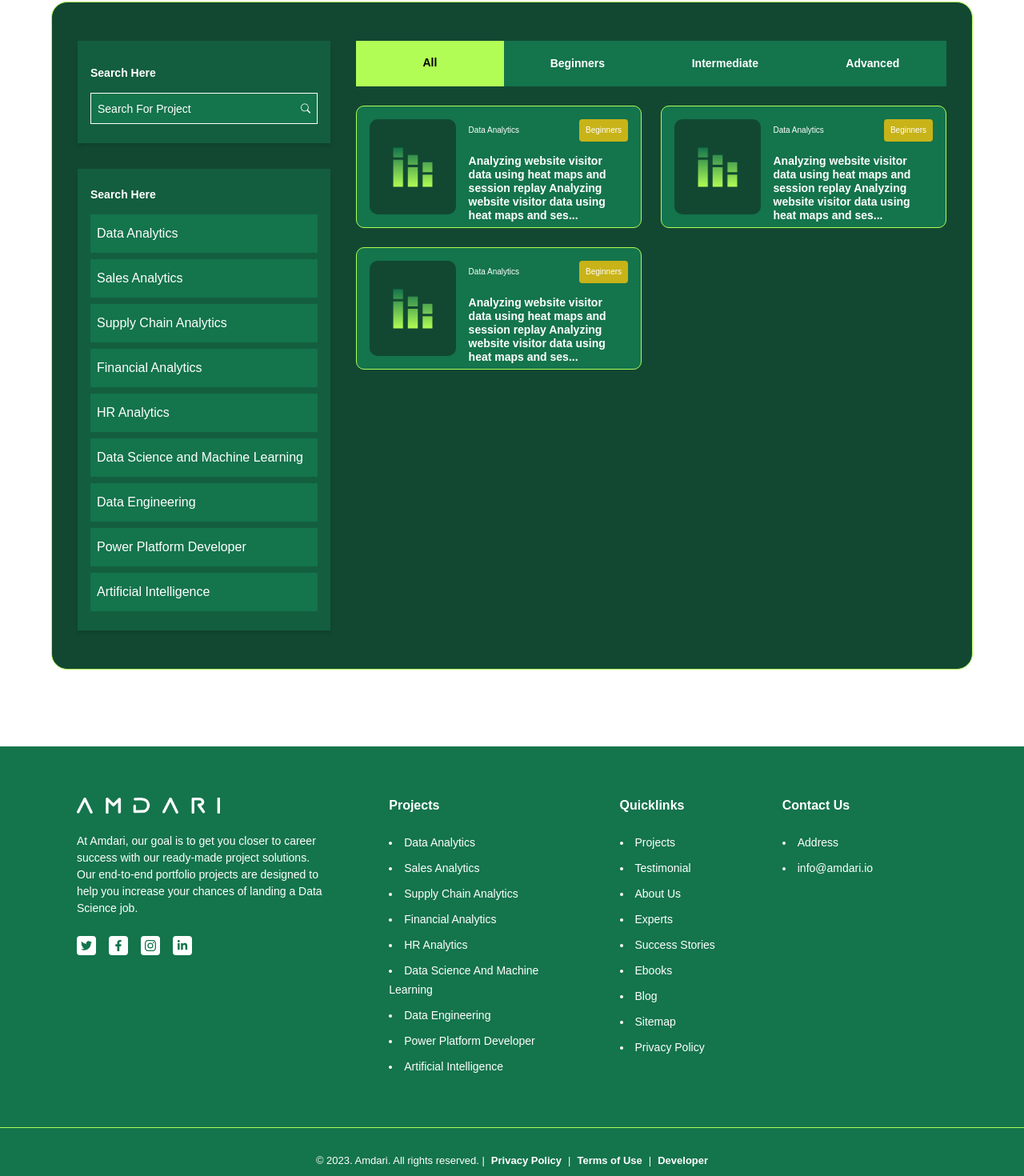
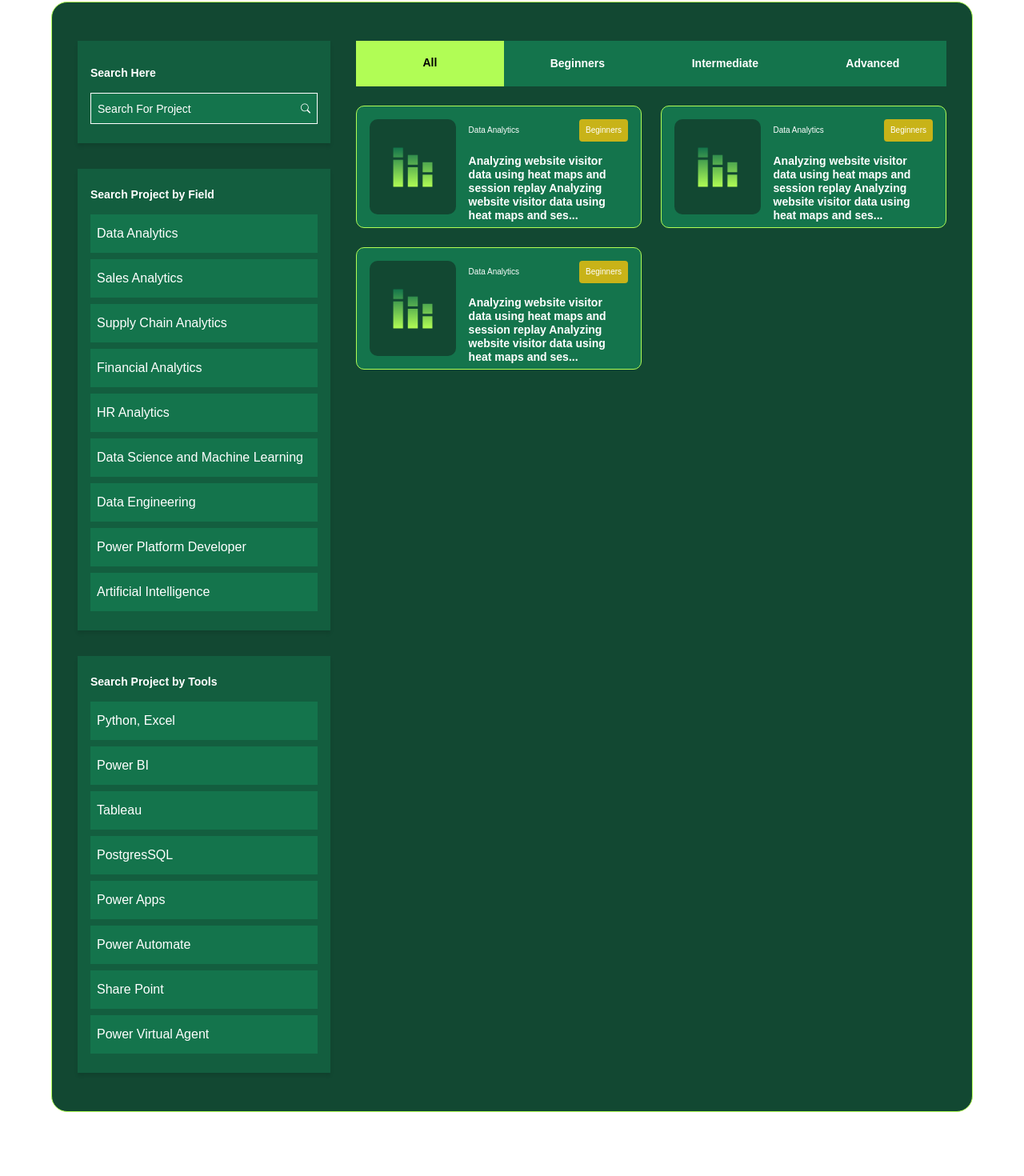
Before and after one commit to IamAnderson/just-work, a React (Vite) app: page /project-paths in a window 1280 px wide. Shown: the part 494-1964 px from the top of the page at 80% size. Built offline with nearby package versions, Linux system fonts and the light colour scheme.

Commit message:
Project paths page updated

```diff
--- a/src/pages/projects/ProjectPaths.jsx
+++ b/src/pages/projects/ProjectPaths.jsx
@@ -32,7 +32,7 @@ const ProjectPaths = () => {
                         </div>
 
                         <div className='project_path__search_box__shadow flex flex-col items-start justify-start gap-4 bg-[#14744C80] w-full py-6 px-4'>
-                            <span className='text-[14px] font-bold leading-[17.07px]'> Search Here </span>
+                            <span className='text-[14px] font-bold leading-[17.07px]'> Search Project by Field </span>
 
                             <div className='flex flex-col items-start justify-start gap-2 w-full'>
                                 <span className='bg-[#14744C] cursor-pointer w-full px-2 py-3'> Data Analytics </span>
@@ -44,6 +44,21 @@ const ProjectPaths = () => {
                                 <span className='bg-[#14744C] cursor-pointer w-full px-2 py-3'> Data Engineering </span>
                                 <span className='bg-[#14744C] cursor-pointer w-full px-2 py-3'> Power Platform Developer </span>
                                 <span className='bg-[#14744C] cursor-pointer w-full px-2 py-3'> Artificial Intelligence </span>
+                            </div>
+                        </div>
+
+                        <div className='project_path__search_box__shadow flex flex-col items-start justify-start gap-4 bg-[#14744C80] w-full py-6 px-4'>
+                            <span className='text-[14px] font-bold leading-[17.07px]'> Search Project by Tools </span>
+
+                            <div className='flex flex-col items-start justify-start gap-2 w-full'>
+                                <span className='bg-[#14744C] cursor-pointer w-full px-2 py-3'> Python, Excel </span>
+                                <span className='bg-[#14744C] cursor-pointer w-full px-2 py-3'> Power BI </span>
+                                <span className='bg-[#14744C] cursor-pointer w-full px-2 py-3'>  Tableau </span>
+                                <span className='bg-[#14744C] cursor-pointer w-full px-2 py-3'> PostgresSQL </span>
+                                <span className='bg-[#14744C] cursor-pointer w-full px-2 py-3'> Power Apps </span>
+                                <span className='bg-[#14744C] cursor-pointer w-full px-2 py-3'> Power Automate </span>
+                                <span className='bg-[#14744C] cursor-pointer w-full px-2 py-3'> Share Point </span>
+                                <span className='bg-[#14744C] cursor-pointer w-full px-2 py-3'> Power Virtual Agent </span>
                             </div>
                         </div>
                     </div>
```
